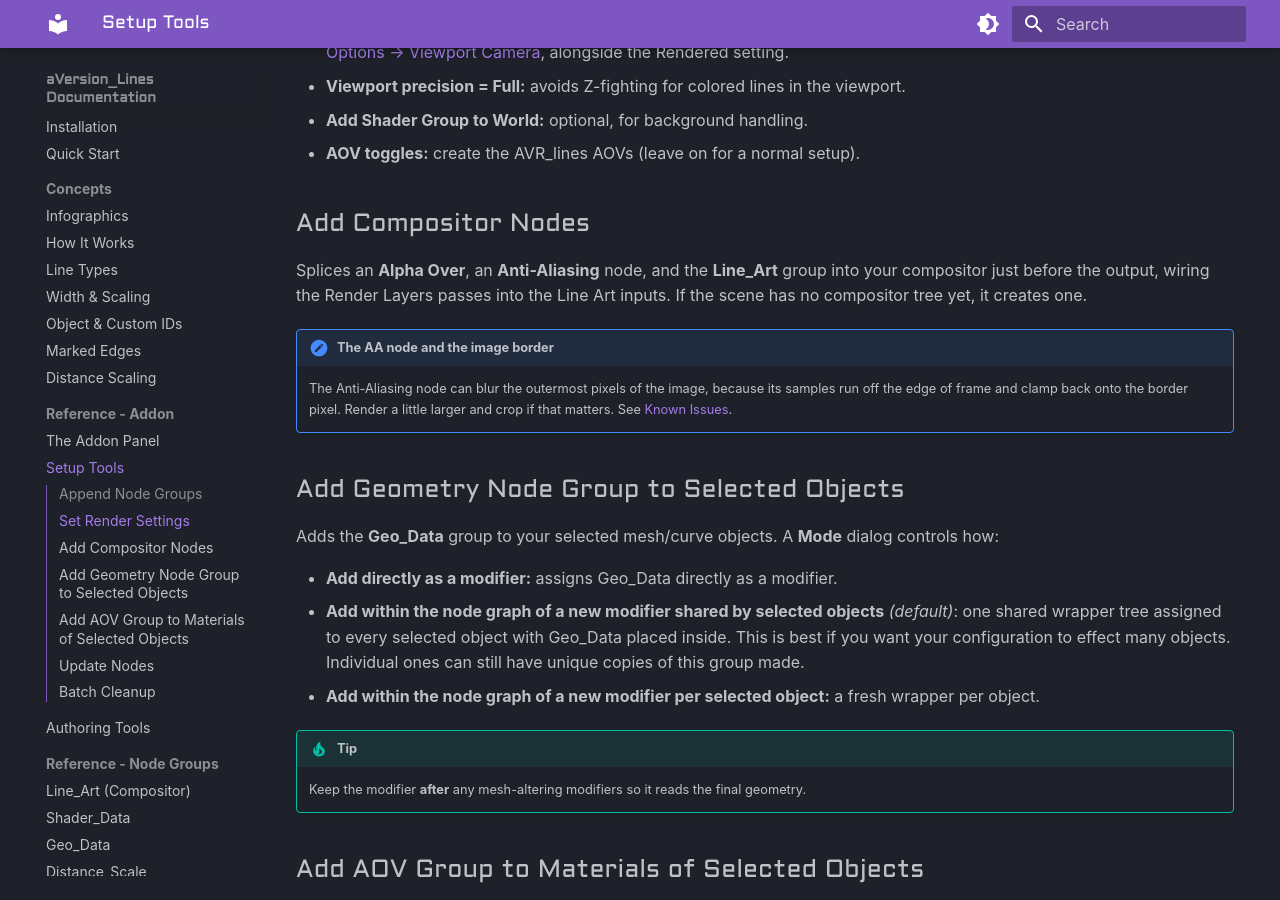
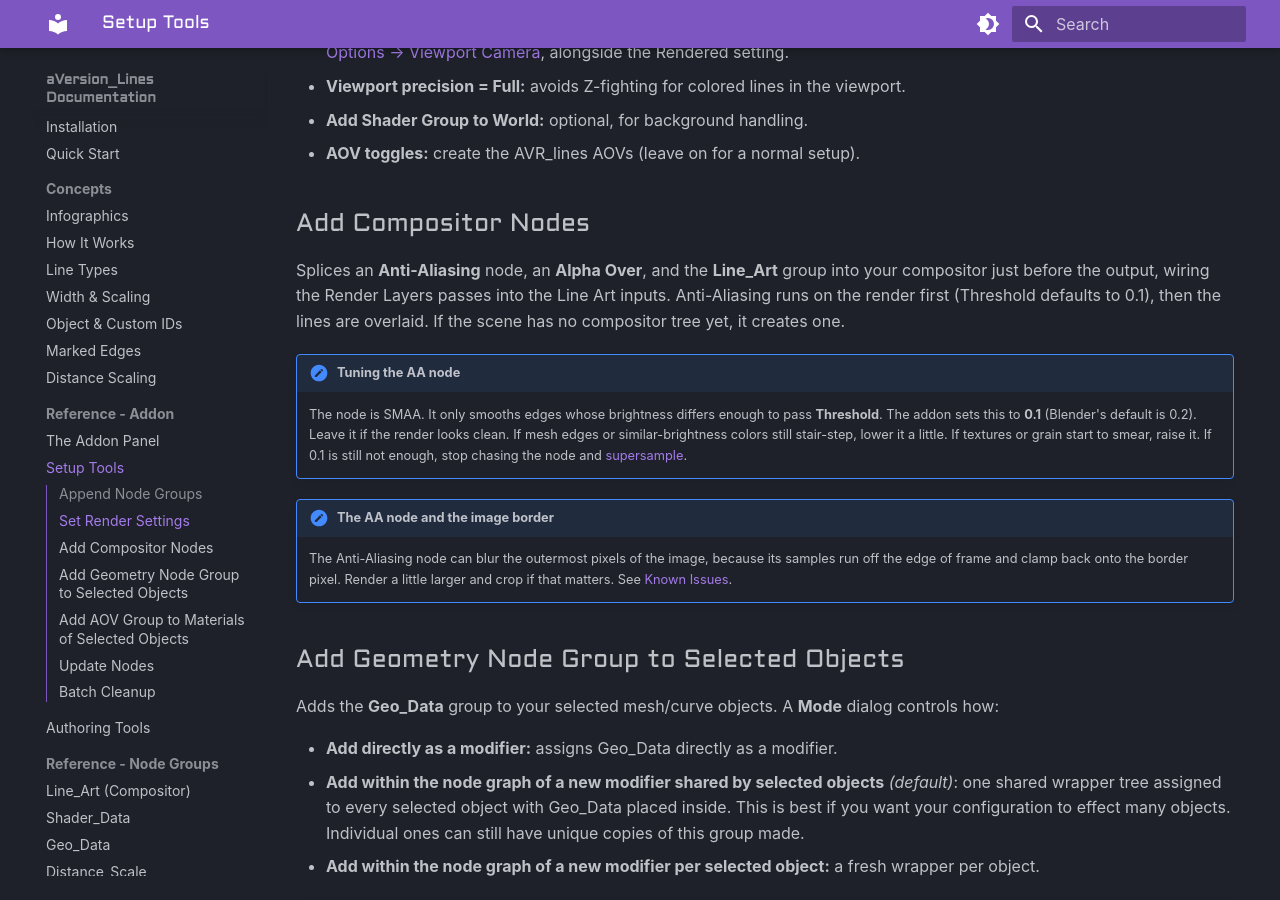
Before and after one commit to aVersionOfReality/avr_lines_docs, an MkDocs documentation site: the page built from docs/setup-tools.md, in a window 1280 px wide and 900 px high, scrolled down 1160 px. Built offline with MkDocs 1.6.1 and Material for MkDocs 9.7.7, drawn with Linux system fonts in a browser that asks for light colours.

Commit message:
Docs: SMAA on the beauty pass, 0.1 threshold, and how to tune it.
Co-authored-by: Cursor <cursoragent@cursor.com>

```diff
--- a/docs/setup-tools.md
+++ b/docs/setup-tools.md
@@ -24,7 +24,10 @@ Opens a dialog of render-side toggles, all on by default:
 
 ## Add Compositor Nodes
 
-Splices an **Alpha Over**, an **Anti-Aliasing** node, and the **Line_Art** group into your compositor just before the output, wiring the Render Layers passes into the Line Art inputs. If the scene has no compositor tree yet, it creates one.
+Splices an **Anti-Aliasing** node, an **Alpha Over**, and the **Line_Art** group into your compositor just before the output, wiring the Render Layers passes into the Line Art inputs. Anti-Aliasing runs on the render first (Threshold defaults to 0.1), then the lines are overlaid. If the scene has no compositor tree yet, it creates one.
+
+!!! note "Tuning the AA node"
+    The node is SMAA. It only smooths edges whose brightness differs enough to pass **Threshold**. The addon sets this to **0.1** (Blender's default is 0.2). Leave it if the render looks clean. If mesh edges or similar-brightness colors still stair-step, lower it a little. If textures or grain start to smear, raise it. If 0.1 is still not enough, stop chasing the node and [supersample](width-and-scaling.md#downscaling-a-supersampled-render).
 
 !!! note "The AA node and the image border"
     The Anti-Aliasing node can blur the outermost pixels of the image, because its samples run off the edge of frame and clamp back onto the border pixel. Render a little larger and crop if that matters. See [Known Issues](known-issues.md).
```
Also changed, not shown: docs/installation.md (+1 -1 lines), docs/known-issues.md (+1 -1 lines), docs/technical-notes.md (+1 -1 lines), docs/troubleshooting.md (+1 -0 lines).
